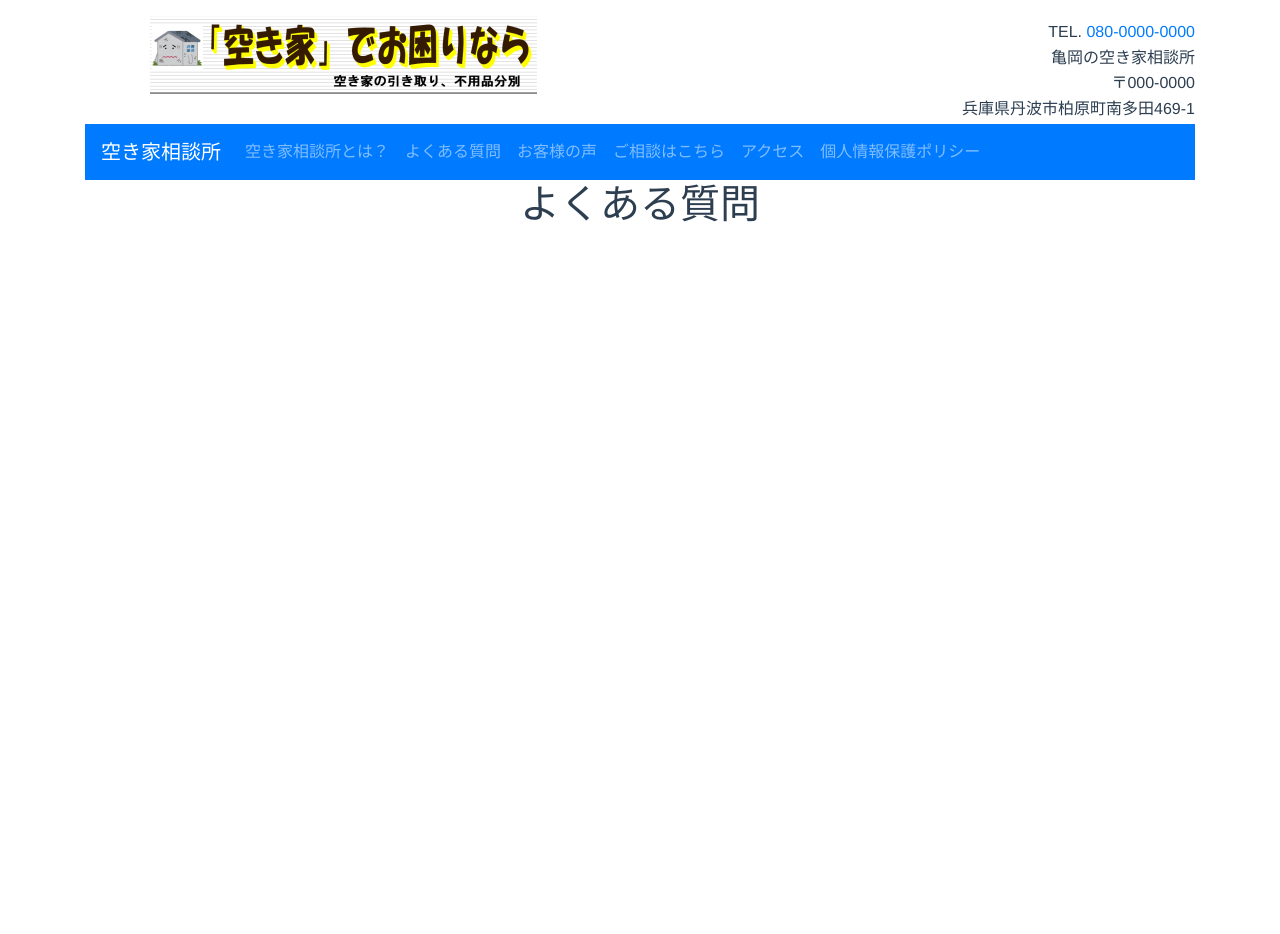
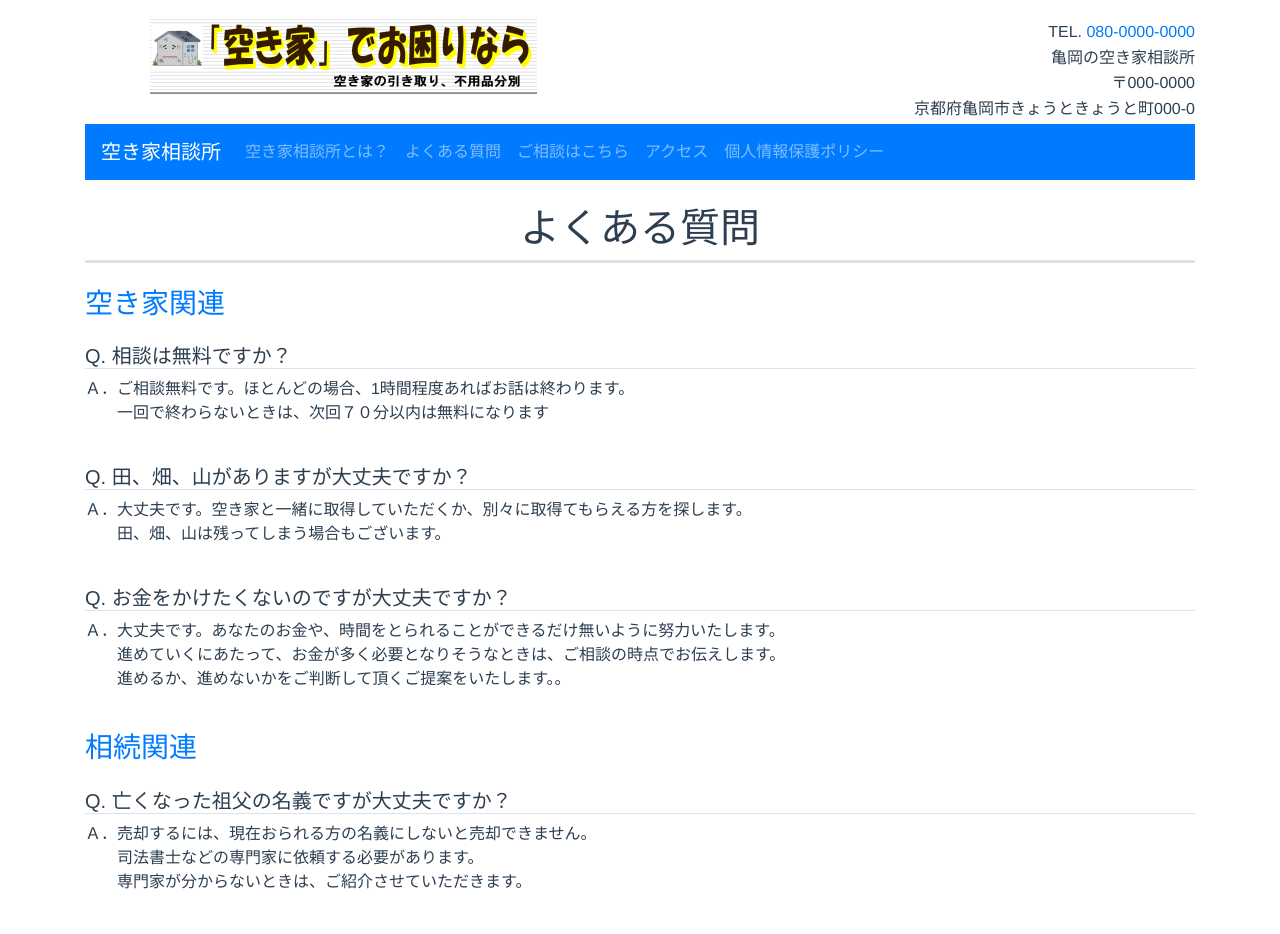
Before and after one commit to nakamura0736/empty-house, a Vue app: page /#/questions in a window 1280 px wide. Shown: the top 934 px of the page. Before the commit the page ends 800 px from the top, so only its background shows below. Built offline with nearby package versions, Linux system fonts and the light colour scheme.

Commit message:
css外だし、よくある質問ページ、など

```diff
--- a/src/App.vue
+++ b/src/App.vue
@@ -9,7 +9,7 @@
           <p>TEL. <a href="tel:117">080-0000-0000</a></p><br>
           <p>亀岡の空き家相談所</p><br>
           <p>〒000-0000</p><br>
-          <p>兵庫県丹波市柏原町南多田469-1</p>
+          <p>京都府亀岡市きょうときょうと町000-0</p>
         </b-col>
       </b-row >
       <b-navbar id='navbar' toggleable='lg' type='dark' variant='primary'>
@@ -21,17 +21,13 @@
           <b-navbar-nav class='font-small'>
             <b-nav-item to='/concept'>空き家相談所とは？</b-nav-item>
             <b-nav-item to='/questions'>よくある質問</b-nav-item>
-            <b-nav-item to='/voices'>お客様の声</b-nav-item>
             <b-nav-item to='/contact'>ご相談はこちら</b-nav-item>
             <b-nav-item to='/access'>アクセス</b-nav-item>
             <b-nav-item to='/privacy'>個人情報保護ポリシー</b-nav-item>
           </b-navbar-nav>
         </b-collapse>
       </b-navbar>
-
-
       <router-view/>
-
     </b-container>
   </div>
 </template>
@@ -43,6 +39,7 @@ export default {
 </script>
 
 <style>
+@import "./css/styles.css";
 #app {
   font-family: 'Avenir', Helvetica, Arial, sans-serif;
   -webkit-font-smoothing: antialiased;
@@ -67,10 +64,4 @@ export default {
   /* margin-left: 0; */
 
 }
-#top {
-  /* background-color: tan; */
-}
-#navbar {
-  /* background-color: red; */
-}
 </style>
--- a/src/components/home.vue
+++ b/src/components/home.vue
@@ -1,6 +1,9 @@
 <template>
    <div>
-      <h1>ここはホームです</h1>
+      <div class="fixed-wrap">
+         <div class="fixed">
+         </div>
+      </div>
    </div>
 </template>
 
@@ -8,4 +11,12 @@
 </script>
 
 <style>
+.fixed {
+   height: 600px;
+   width: 100%;
+   z-index: -1;
+   background-image: url(../assets/img/home.jpg);
+   background-attachment: fixed;
+   background-size: cover;
+}
 </style>
--- a/src/components/privacy.vue
+++ b/src/components/privacy.vue
@@ -1,7 +1,7 @@
 <template>
    <div class='pg-privacy'>
       <div id='pg-header' class="pb-0 pt-4 mb-4 border-bottom">
-         <h1>個人情報保護について</h1><br>
+         <h1>個人情報保護について</h1>
       </div>
       <div id='pg-body'>
          <div class='policy-items pb-4'>
@@ -66,20 +66,5 @@
 </script>
 
 <style>
-#pg-header{
-text-align: center
-}
-#pg-header h1{
-   /* line-height: 36px; */
-}
-#pg-body{
-   text-align: left;
-}
-#contact {
-  /* line-height: 0.8; */
-  /* padding-top: 10px; */
-}
-#contact p{
-  margin-bottom: 0;
-}
+
 </style>
--- a/src/components/questions.vue
+++ b/src/components/questions.vue
@@ -1,11 +1,64 @@
 <template>
-   <div>
-      <h1>よくある質問</h1>
+   <div class='pg-privacy'>
+      <div id='pg-header' class="pb-0 pt-4 mb-4 border-bottom">
+         <h1>よくある質問</h1>
+      </div>
+      <div id='pg-body'>
+         <div class='q-category'>
+            <h3 class='text-primary mb-4'>空き家関連</h3>
+            <div class='question-items pb-4'>
+               <h5 class='border-bottom'>Q. 相談は無料ですか？</h5>
+               <div>
+                  <p>
+                     Ａ．ご相談無料です。ほとんどの場合、1時間程度あればお話は終わります。
+                  　　<br>　　一回で終わらないときは、次回７０分以内は無料になります
+                  </p>
+               </div>
+            </div>
+            <div class='question-items pb-4'>
+               <h5 class='border-bottom'>Q. 田、畑、山がありますが大丈夫ですか？</h5>
+               <p>
+                  Ａ．大丈夫です。空き家と一緒に取得していただくか、別々に取得てもらえる方を探します。
+               　　<br>　　田、畑、山は残ってしまう場合もございます。
+               </p>
+            </div>
+            <div class='question-items pb-4'>
+               <h5 class='border-bottom'>Q. お金をかけたくないのですが大丈夫ですか？</h5>
+               <p>
+                  Ａ．大丈夫です。あなたのお金や、時間をとられることができるだけ無いように努力いたします。
+                  <br>　　進めていくにあたって、お金が多く必要となりそうなときは、ご相談の時点でお伝えします。
+                  <br>　　進めるか、進めないかをご判断して頂くご提案をいたします。。
+               </p>
+            </div>
+         </div>
+         <div class='q-category'>
+            <h3 class='text-primary mb-4'>相続関連</h3>
+            <div class='question-items pb-4'>
+               <h5 class='border-bottom'>Q. 亡くなった祖父の名義ですが大丈夫ですか？</h5>
+               <div>
+                  <p>
+                     Ａ．売却するには、現在おられる方の名義にしないと売却できません。
+                     <br>　　司法書士などの専門家に依頼する必要があります。
+                     <br>　　専門家が分からないときは、ご紹介させていただきます。
+                  </p>
+               </div>
+            </div>
+            <div class='question-items pb-4'>
+               <h5 class='border-bottom'>Q. 何も分からないのですが大丈夫ですか？</h5>
+               <p>
+                  Ａ．ご心配いりません大丈夫です。分からなくて当然のことです。
+               　　<br>　　当事務所にできることは限られていますが、各専門家と連携してあなたのお困りごとを解決いたします！
+               </p>
+            </div>
+         </div>
+      </div>
    </div>
+
 </template>
 
 <script>
 </script>
 
 <style>
+
 </style>
--- a/src/components/voices.vue
+++ /dev/null
@@ -1,11 +0,0 @@
-<template>
-   <div>
-      <h1>お客様の声</h1>
-   </div>
-</template>
-
-<script>
-</script>
-
-<style>
-</style>
--- /dev/null
+++ b/src/css/styles.css
@@ -0,0 +1,11 @@
+#pg-header{
+  text-align: center;
+  border-width : medium !important;
+}
+#pg-body{
+  text-align: left;
+}
+
+#contact p{
+ margin-bottom: 0;
+}
--- a/src/router/index.js
+++ b/src/router/index.js
@@ -6,7 +6,6 @@ import Concept from '@/components/concept'
 import Contact from '@/components/contact'
 import Privacy from '@/components/privacy'
 import Questions from '@/components/questions'
-import Voices from '@/components/voices'
 import Access from '@/components/access'
 
 Vue.use(Router)
@@ -39,11 +38,6 @@ export default new Router({
       component: Questions
     },
     {
-      path: '/voices',
-      name: 'Voices',
-      component: Voices
-    },
-    {
       path: '/access',
       name: 'Access',
       component: Access
```
Also changed, not shown: src/assets/img/home.jpg (added).
